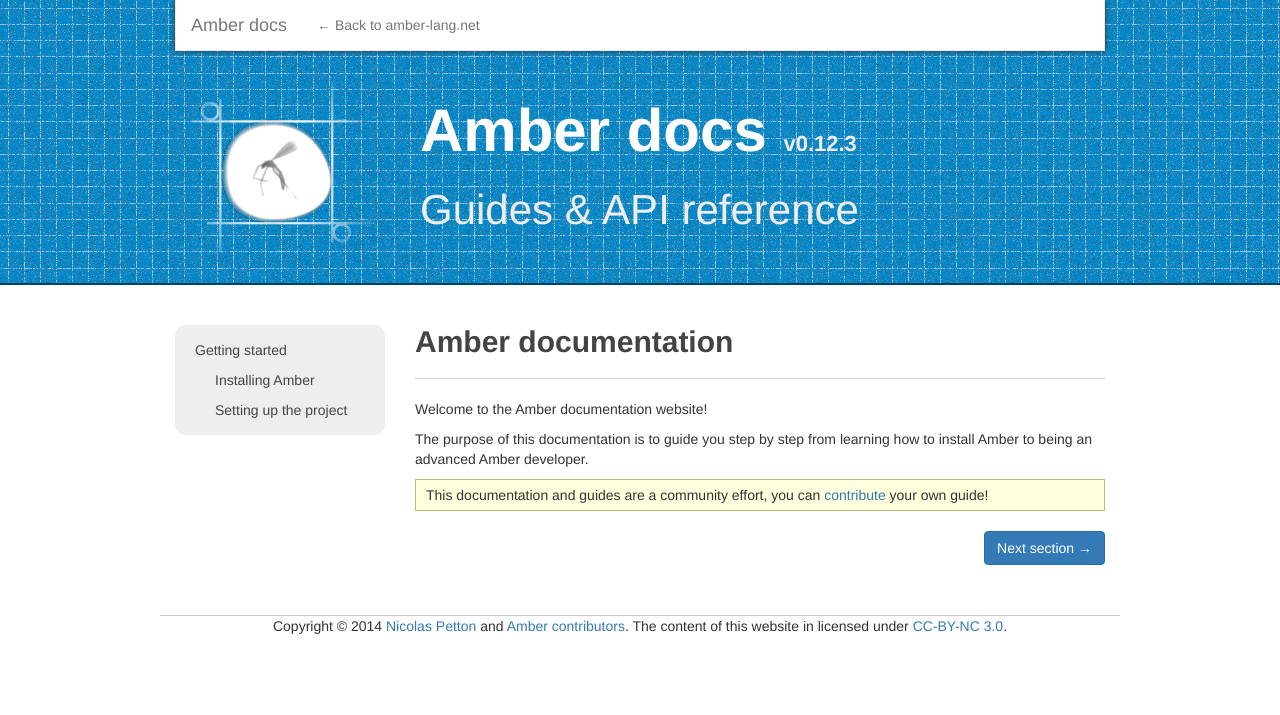
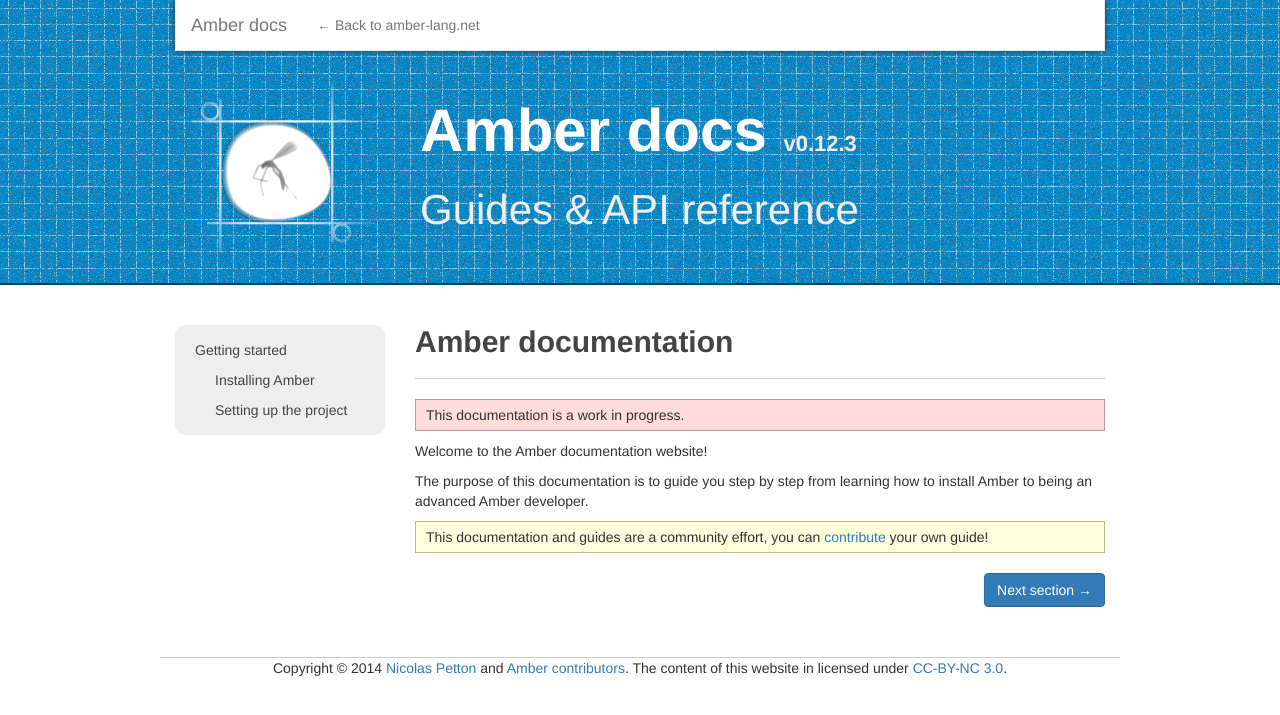
Before and after one commit to amber-smalltalk/amber-documentation, a Jekyll site: the page built from index.md, in a window 1280 px wide. Shown: the top 715 px of the page. Built offline with Jekyll 4.4.1, drawn with Linux system fonts in a browser that asks for light colours; nearby versions of some CDN libraries.

Commit message:
warn about the doc being a wip

```diff
--- a/css/style.css
+++ b/css/style.css
@@ -62,6 +62,11 @@ body .container p.note {
   padding: 5px 10px;
   border: 1px solid #BBBB7A;
 }
+body .container p.warning {
+  background: #ffDDDD;
+  padding: 5px 10px;
+  border: 1px solid #bb9999;
+}
 body .container .nav.amber-nav {
   background: #eee;
   border-radius: 10px;
--- a/css/style.less
+++ b/css/style.less
@@ -76,6 +76,12 @@ body {
 				padding: 5px 10px;
 				border: 1px solid #BBBB7A;
 			}
+
+			&.warning {
+				background: #ffDDDD;
+				padding: 5px 10px;
+				border: 1px solid #bb9999;
+			}
 		}
 
 		.nav {
--- a/index.md
+++ b/index.md
@@ -4,6 +4,11 @@ title: Amber documentation
 hide: true
 next: getting-started.html
 ---
+
+<p class="warning">
+This documentation is a work in progress.
+</p>
+
 
 Welcome to the Amber documentation website!
 
```
